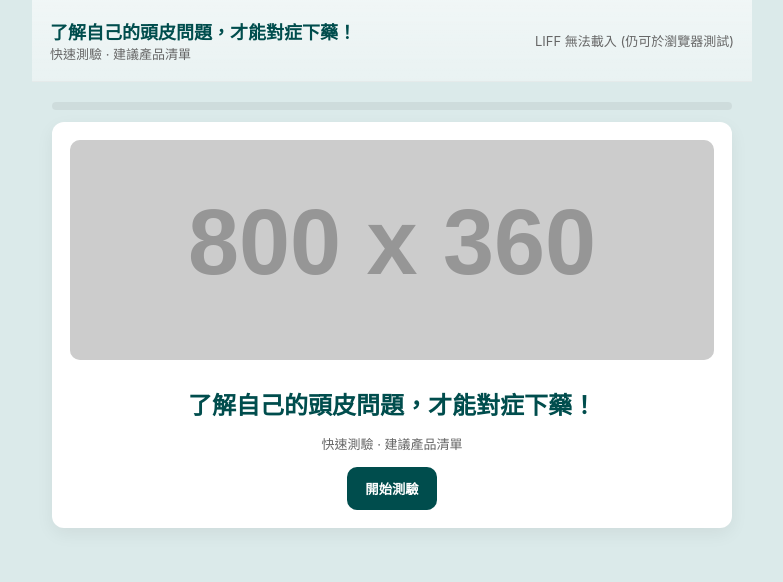
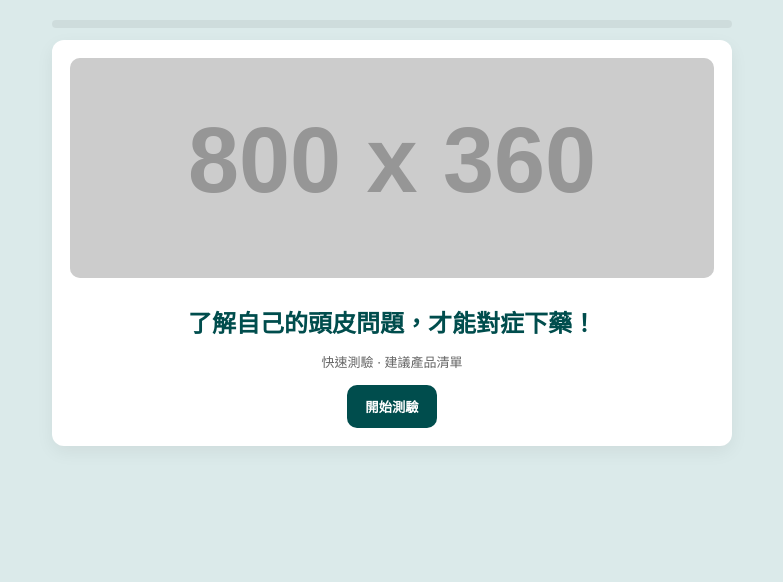
Before and after one commit to vececalls/LIFF-test, a plain HTML site: page index.html in a window 1280 px wide. Shown: the whole page, without its empty margins (248-1031 px from the left). Drawn offline with Linux system fonts and the light colour scheme; placeholder pictures from the web are drawn by us.

Commit message:
Remove header from index.html
Removed header section containing title and status.

```diff
--- a/index.html
+++ b/index.html
@@ -93,13 +93,6 @@
 </head>
 <body>
 <div class="app">
-  <header>
-    <div>
-      <h1>了解自己的頭皮問題，才能對症下藥！</h1>
-      <div class="subtitle">快速測驗 · 建議產品清單</div>
-    </div>
-    <div id="status" class="subtitle">載入 LIFF…</div>
-  </header>
 
   <main id="main">
     <div class="progress"><i id="prog"></i></div>
```
